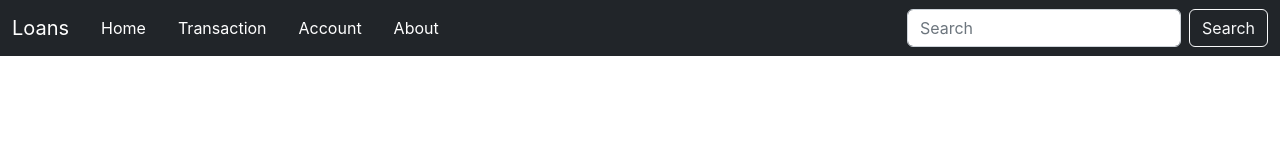
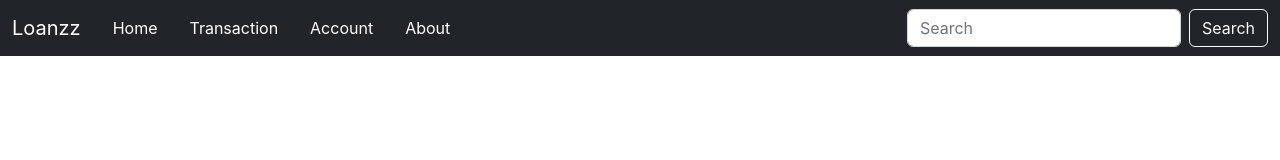
Before and after one commit to Midnight-thinker/banking, a React (Create React App) app: page / in a window 1280 px wide. Shown: the top 160 px of the page. Built offline with nearby package versions, Linux system fonts and the light colour scheme.

Commit message:
11th change

```diff
--- a/public/index.html
+++ b/public/index.html
@@ -12,7 +12,7 @@
     <link rel="apple-touch-icon" href="%PUBLIC_URL%/favicon-16x16.png" />
     <link rel="manifest" href="%PUBLIC_URL%/manifest.json" />
 
-    <title> Loans</title>
+    <title> Loanzz</title>
     <link href="https://cdn.jsdelivr.net/npm/bootstrap@5.2.0-beta1/dist/css/bootstrap.min.css" rel="stylesheet"
     integrity="sha384-0evHe/X+R7YkIZDRvuzKMRqM+OrBnVFBL6DOitfPri4tjfHxaWutUpFmBp4vmVor" crossorigin="anonymous">
   </head>
--- a/src/App.css
+++ b/src/App.css
@@ -437,6 +437,7 @@ span{
   @media(max-width: 362px){
     .bg{
         width: 362px;
+        height: 1023px;
     }
     .footer{
         width: 362px;
--- a/src/App.js
+++ b/src/App.js
@@ -23,7 +23,6 @@ function App() {
     <BrowserRouter>
 
     <Navbar />
-
     <Routes>
     <Route exact path="/home" element={ <Home /> } />
     <Route exact path="/transfer" element={ <Transfer/> } />
--- a/src/components/Navbar.jsx
+++ b/src/components/Navbar.jsx
@@ -6,7 +6,7 @@ function Navbar() {
     <div>
 <nav class="navbar navbar-expand-lg navbar-dark bg-dark">
   <div class="container-fluid">
-    <Link class="navbar-brand" to="/home">Loans</Link>
+    <Link class="navbar-brand" to="/home">Loanzz</Link>
     <button class="navbar-toggler" type="button" data-bs-toggle="collapse" data-bs-target="#navbarSupportedContent" aria-controls="navbarSupportedContent" aria-expanded="false" aria-label="Toggle navigation">
       <span class="navbar-toggler-icon"></span>
     </button>
```
